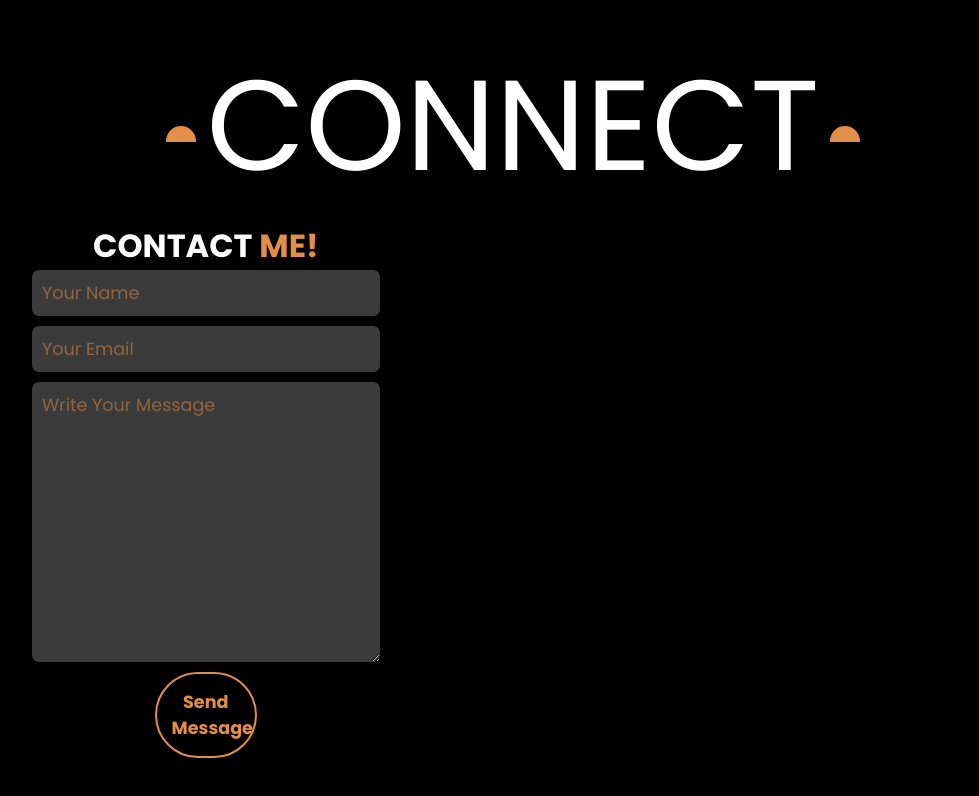
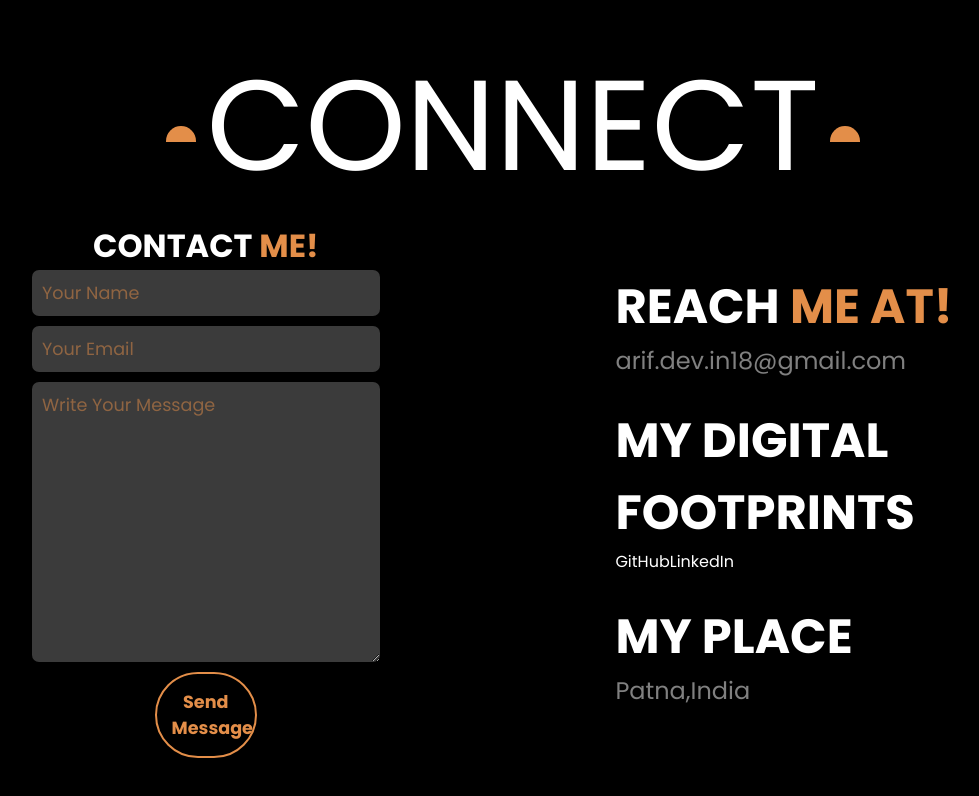
Before and after one commit to Arifkhan2007111/Portfolio, a React (Vite) app in the folder FrontEnd/: page / in a window 1280 px wide. Shown: the part 7198-7994 px from the top of the page, without its empty margins (127-1106 px from the left). Built offline with nearby package versions, Linux system fonts and the light colour scheme.

Commit message:
Some connect page changes

```diff
--- a/FrontEnd/src/Components/landing.jsx
+++ b/FrontEnd/src/Components/landing.jsx
@@ -231,9 +231,19 @@ const Landing = () => {
               </form>
             </div>
             <div className="connect-details">
-              <div className="contact-d1"></div>
-              <div className="contact-d2"></div>
-              <div className="contact-d3"></div>
+              <div className="contact-d1 common">
+                <h1>REACH <span>ME AT!</span></h1>
+                <p className="underline-animate">arif.dev.in18@gmail.com</p>
+              </div>
+              <div className="contact-d2 common">
+                <h1>MY DIGITAL FOOTPRINTS</h1>
+                <a>GitHub</a>
+                <a>LinkedIn</a>
+              </div>
+              <div className="contact-d3 common">
+                <h1>MY PLACE</h1>
+                <p>Patna,India</p>
+              </div>
             </div>
           </div>
         </div>
```
